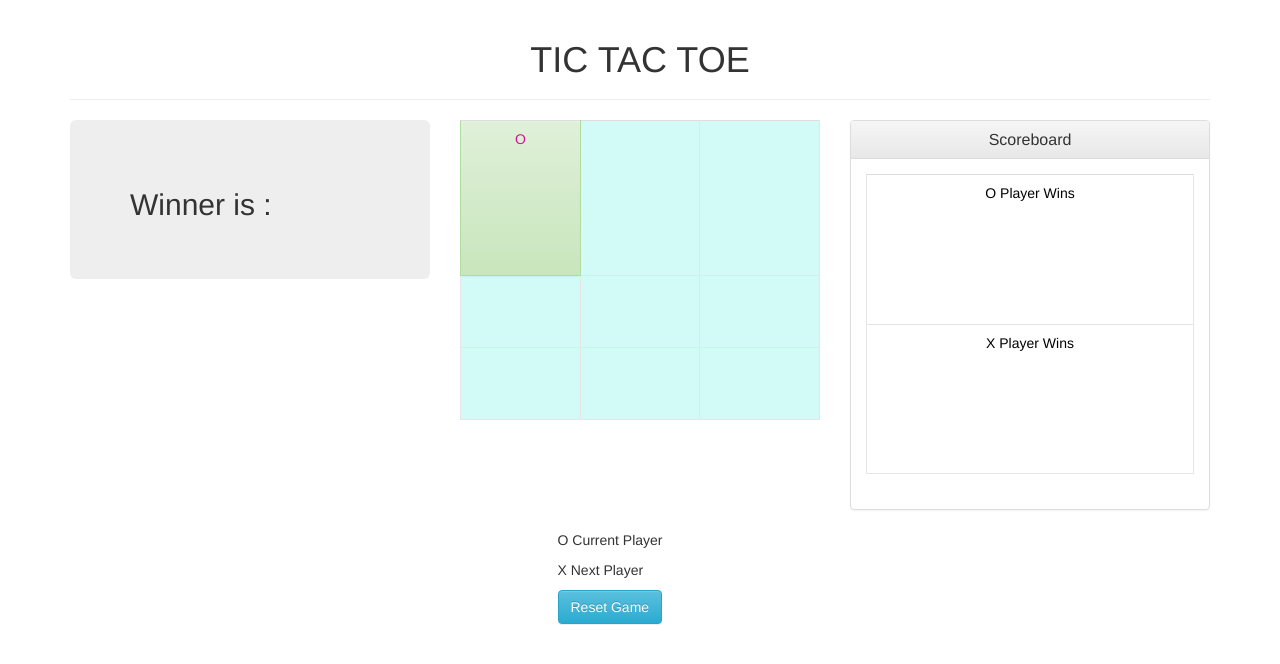
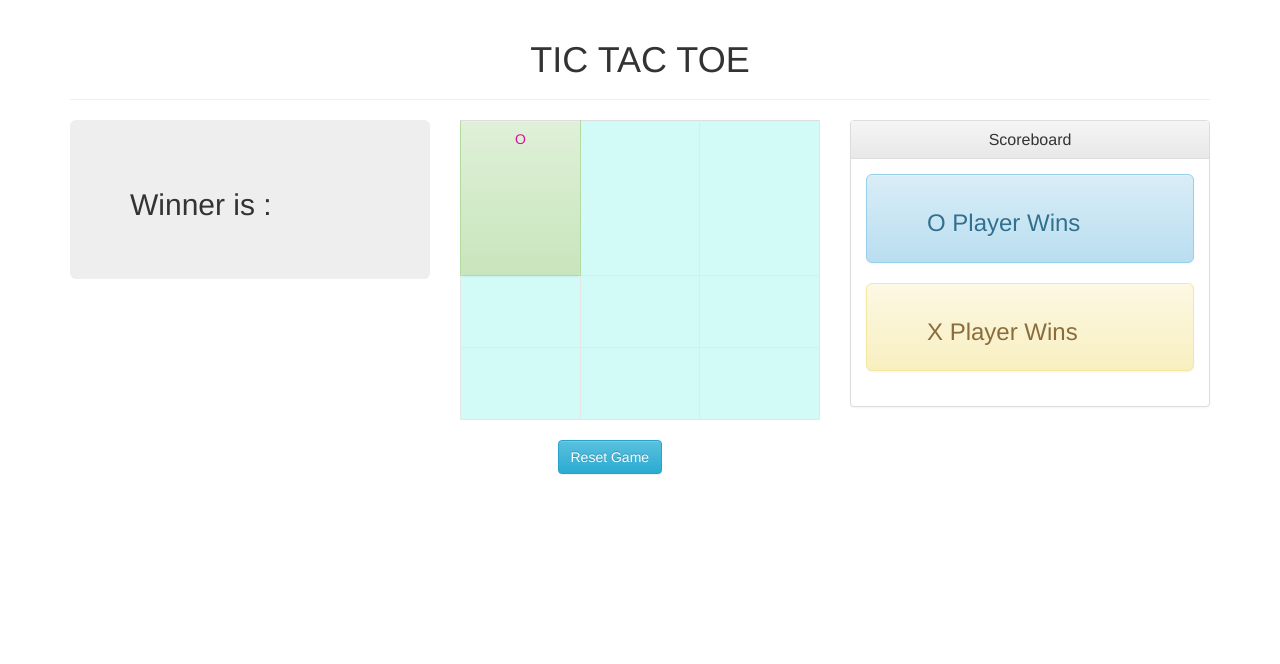
Before and after one commit to tiialehtinen/tic-tac-toe, a plain HTML site: page index.html in a window 1280 px wide. Both pictures are taken after a click on the element 520 px from the left and 169 px from the top of the page. Drawn offline with nearby package versions, Linux system fonts and the light colour scheme.

Commit message:
Styling with more colors

```diff
--- a/index.html
+++ b/index.html
@@ -53,16 +53,12 @@
                         <h3 class="panel-title" align="center">Scoreboard</h3>
                     </div>
                     <div class="panel-body">
-                        <table class="table">
-                            <tbody>
-                                <tr>
-                                    <td> O Player Wins </td>
-                                </tr>
-                                <tr>
-                                    <td> X Player Wins </td>
-                                </tr>
-                            </tbody>
-                        </table>
+                        <div class="jumbotron">
+                          <h3>O Player Wins <span class="badge" id="OPlayerWins"></span></h3>
+                        </div>
+                        <div class="jumbotron">
+                          <h3>X Player Wins <span class="badge" id="XPlayerWins"></span></h3>
+                        </div>
                     </div>
                 </div>
 
@@ -70,10 +66,6 @@
         </div>
         <div class="row">
             <div class="col-md-4 col-md-offset-5">
-
-                <p><span id="currentPlayer"></span> Current Player</p>
-                <p><span id="nextPlayer"></span> Next Player</p>
-
                 <div>
                     <button type="button" class="btn btn-info" onclick="resetGame()">Reset Game</button>
                 </div>
--- a/js/main.js
+++ b/js/main.js
@@ -2,18 +2,19 @@ var xPlayer = {
     name: "X",
     turns: 0,
     positions: [],
-    class: "alert alert-danger"
+    class: "alert alert-danger",
+    wins: 0
 }
 
 var oPlayer = {
     name: "O",
     turns: 0,
     positions: [],
-    class: "alert alert-success"
+    class: "alert alert-success",
+    wins: 0
 }
 // var currentPlayer is the whole object
 var currentPlayer = oPlayer;
-document.getElementById('currentPlayer').textContent = currentPlayer.name
 
 // Minimum of turns for a winner
 var minTurnsForWinner = 5; // this equals the sum of oPlayerTurns + xPlayerTurns
@@ -29,6 +30,23 @@ var winCombinations = [
     [0, 4, 8],
     [2, 4, 6]
 ];
+
+var parentElem = document.getElementById(currentPlayer.name + "PlayerWins").parentElement.parentElement
+parentElem.className = 'jumbotron alert alert-info'
+
+// Make sure that wins are restored from localStorages
+ls_xplayer_wins = localStorage.getItem(xPlayer.name);
+ls_oplayer_wins = localStorage.getItem(oPlayer.name);
+
+if( ls_xplayer_wins ) {
+  xPlayer.wins = parseInt(ls_xplayer_wins,10)
+  document.getElementById("XPlayerWins").innerText = xPlayer.wins
+}
+if (ls_oplayer_wins){
+  oPlayer.wins = parseInt(ls_oplayer_wins,10)
+  document.getElementById("OPlayerWins").innerText = oPlayer.wins
+}
+
 
 // tdEl=table data element
 function setValue(tdEl, event) {
@@ -53,6 +71,10 @@ function setValue(tdEl, event) {
     if (shouldWeCheckForWinner() && isPlayerWinner(currentPlayer)) {
         document.getElementById("winnerPlayer").innerText = currentPlayer.name
         winner = true;
+        currentPlayer.wins += 1
+        localStorage.setItem(currentPlayer.name, currentPlayer.wins)
+        document.getElementById(currentPlayer.name + "PlayerWins").innerText = currentPlayer.wins
+
     }
 
     var _nextCurrentPlayer = getNextPlayerFromCurrentPlayer();
@@ -60,13 +82,16 @@ function setValue(tdEl, event) {
     // console.log('xPlayer', xPlayer, xPlayerTurns, xPlayerPositions);
     // console.log('oPlayer', oPlayer, oPlayerTurns, oPlayerPositions);
 
-    document.getElementById('currentPlayer').textContent = currentPlayer.name
+    var parentElem = document.getElementById(currentPlayer.name + "PlayerWins").parentElement.parentElement
+    parentElem.className = 'jumbotron alert alert-info'
+    var parentElemNext = document.getElementById(_nextCurrentPlayer.name + "PlayerWins").parentElement.parentElement
+    parentElemNext.className = 'jumbotron alert alert-warning'
+
 
 
 
     // we are doing this last, player might WIN in this turn
     setCurrentPlayer(_nextCurrentPlayer);
-    document.getElementById('nextPlayer').textContent = currentPlayer.name
 
     // this disables onclick event for a field that has a value
     tdEl.style.pointerEvents = 'none';
@@ -132,6 +157,6 @@ function difference(a1, a2) {
 
 
 function resetGame(){
-location.reload(true);
+  location.reload(true);
 }
 // });
```
